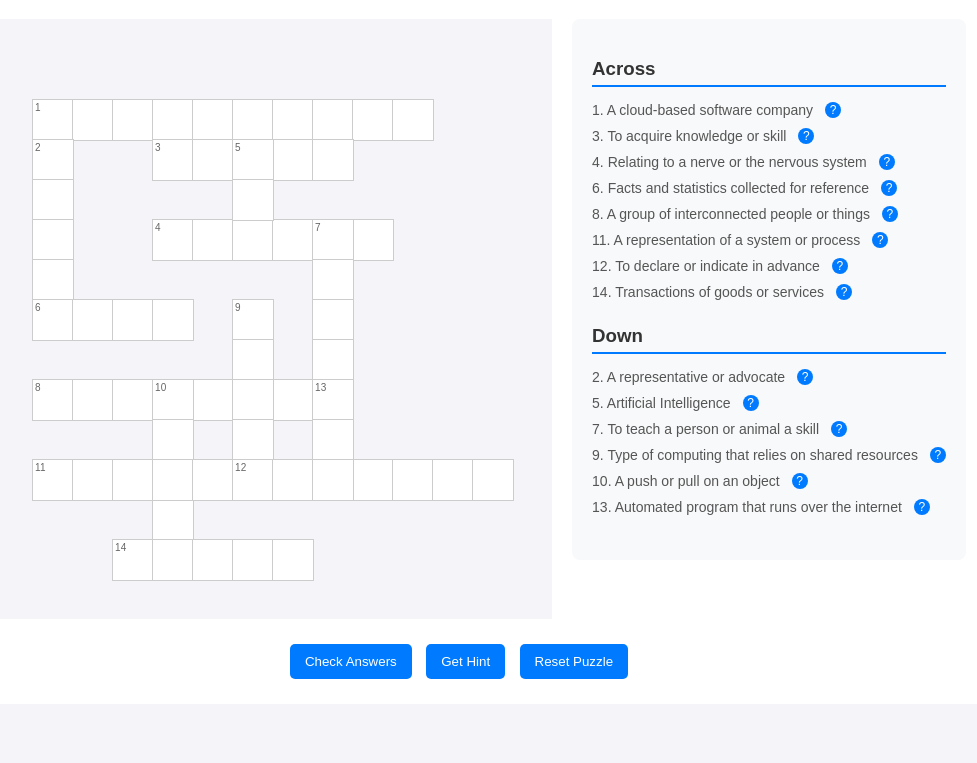
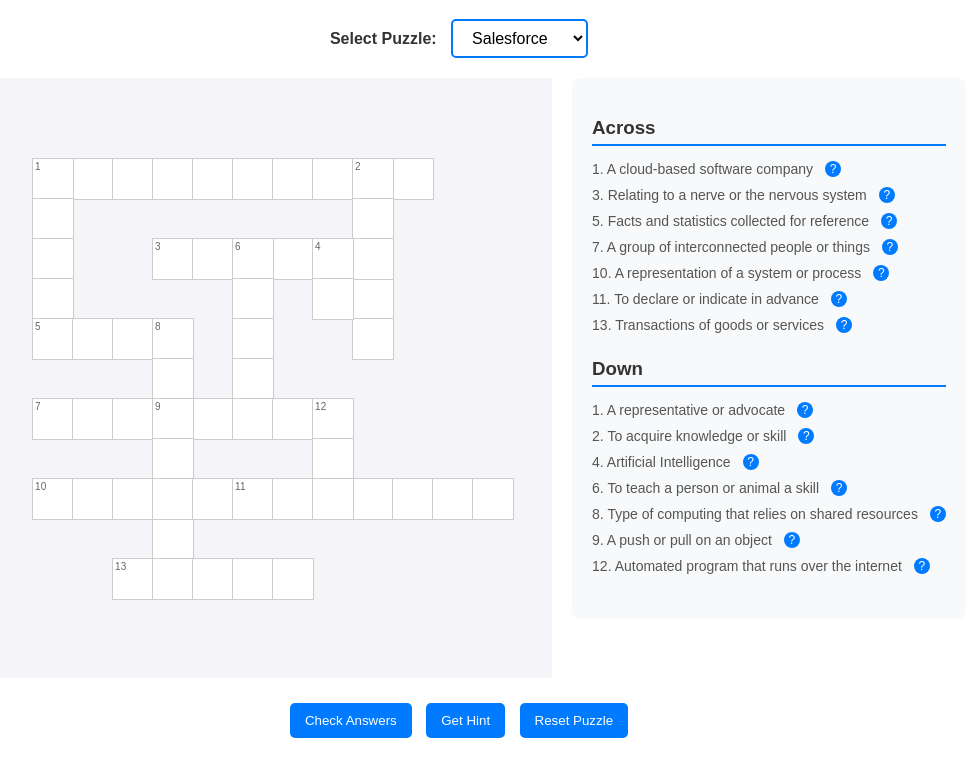
Before and after one commit to joncline/ClineApps, a plain HTML site: page Crossword Game/index.html in a window 1280 px wide. Shown: the part 101-864 px from the top of the page, without its empty margins (181-1158 px from the left). Before the commit the page ends 805 px from the top, so only its background shows below. Drawn offline with Linux system fonts and the light colour scheme.

Commit message:
Updates to crossword puzzle for unique library of words.

```diff
--- a/Crossword Game/index.html
+++ b/Crossword Game/index.html
@@ -9,6 +9,14 @@
 <body>
     <div id="game-container">
         <h1>Crossword Puzzle Game</h1>
+        <div id="puzzle-selector">
+            <label for="puzzle-select">Select Puzzle:</label>
+            <select id="puzzle-select">
+                <option value="salesforce">Salesforce</option>
+                <option value="agentforce">AgentForce</option>
+                <option value="softskills">Soft Skills</option>
+            </select>
+        </div>
         <div class="game-layout">
             <div id="crossword-board"></div>
             <div id="clues">
@@ -28,6 +36,6 @@
             <button id="reset-puzzle">Reset Puzzle</button>
         </div>
     </div>
-    <script src="scripts/app.js"></script>
+    <script type="module" src="scripts/app.js"></script>
 </body>
 </html>
--- a/Crossword Game/scripts/app.js
+++ b/Crossword Game/scripts/app.js
@@ -1,3 +1,5 @@
+import { crosswordSets } from './crossword-data.js';
+
 // Wait for the DOM to fully load before running the script
 document.addEventListener('DOMContentLoaded', () => {
     // Get references to the crossword board and control buttons
@@ -5,25 +7,14 @@ document.addEventListener('DOMContentLoaded', () => {
     const checkAnswersButton = document.getElementById('check-answers');
     const getHintButton = document.getElementById('get-hint');
     const resetPuzzleButton = document.getElementById('reset-puzzle');
+    const puzzleSelect = document.getElementById('puzzle-select');
 
-    // Crossword data with words related to Salesforce AgentForce and AI
-    const clueList = document.getElementById('clue-list'); // Reference to the clue list in HTML
-    const crosswordData = [
-        { word: 'salesforce', row: 0, col: 0, direction: 'across', clue: 'A cloud-based software company', hint: 'Think CRM giant founded by Marc Benioff' },
-        { word: 'agent', row: 1, col: 0, direction: 'down', clue: 'A representative or advocate', hint: 'Someone who acts on behalf of another' },
-        { word: 'learn', row: 1, col: 3, direction: 'across', clue: 'To acquire knowledge or skill', hint: 'What AI models do with training data' },
-        { word: 'neural', row: 3, col: 3, direction: 'across', clue: 'Relating to a nerve or the nervous system', hint: 'Type of network inspired by brain structure' },
-        { word: 'ai', row: 1, col: 5, direction: 'down', clue: 'Artificial Intelligence', hint: 'Machine learning and cognitive computing' },
-        { word: 'data', row: 5, col: 0, direction: 'across', clue: 'Facts and statistics collected for reference', hint: 'Information in digital form' },
-        { word: 'train', row: 3, col: 7, direction: 'down', clue: 'To teach a person or animal a skill', hint: 'Process of teaching an AI model' },
-        { word: 'network', row: 7, col: 0, direction: 'across', clue: 'A group of interconnected people or things', hint: 'Connected systems working together' },
-        { word: 'cloud', row: 5, col: 5, direction: 'down', clue: 'Type of computing that relies on shared resources', hint: 'Remote servers and storage' },
-        { word: 'force', row: 7, col: 3, direction: 'down', clue: 'A push or pull on an object', hint: 'Power or influence over something' },
-        { word: 'model', row: 9, col: 0, direction: 'across', clue: 'A representation of a system or process', hint: 'Framework that makes predictions' },
-        { word: 'predict', row: 9, col: 5, direction: 'across', clue: 'To declare or indicate in advance', hint: 'Forecast future outcomes' },
-        { word: 'bot', row: 7, col: 7, direction: 'down', clue: 'Automated program that runs over the internet', hint: 'Software robot that performs tasks' },
-        { word: 'sales', row: 11, col: 2, direction: 'across', clue: 'Transactions of goods or services', hint: 'Revenue-generating activities' }
-    ];
+    // Calculate starting position to align with the board
+    const centerX = 2;
+    const centerY = 2;
+
+    // Track current puzzle data
+    let currentPuzzleData;
 
     // Function to create a cell
     function createCell(x, y, number = null) {
@@ -95,13 +86,12 @@ document.addEventListener('DOMContentLoaded', () => {
     }
 
     // Function to initialize the crossword board
-    function initializeBoard() {
+    function initializeBoard(puzzleKey = 'salesforce') {
+        // Get the puzzle data
+        currentPuzzleData = crosswordSets[puzzleKey].data;
+
         // Clear the board
         crosswordBoard.innerHTML = '';
-
-        // Calculate starting position to align with the board
-        const centerX = 2;
-        const centerY = 2;
 
         // Get references to clue lists
         const acrossClues = document.getElementById('across-clues');
@@ -111,10 +101,23 @@ document.addEventListener('DOMContentLoaded', () => {
         acrossClues.innerHTML = '';
         downClues.innerHTML = '';
 
+        // First pass: assign numbers to cells that start words
+        let cellNumbers = new Map();
+        let nextNumber = 1;
+
+        currentPuzzleData.forEach(entry => {
+            const key = `${centerY + entry.row},${centerX + entry.col}`;
+            if (!cellNumbers.has(key)) {
+                cellNumbers.set(key, nextNumber++);
+            }
+        });
+
         // Populate the clues sections
-        crosswordData.forEach((entry, index) => {
+        currentPuzzleData.forEach(entry => {
             const clueItem = document.createElement('li');
-            const clueText = document.createTextNode(`${index + 1}. ${entry.clue}`);
+            const cellKey = `${centerY + entry.row},${centerX + entry.col}`;
+            const number = cellNumbers.get(cellKey);
+            const clueText = document.createTextNode(`${number}. ${entry.clue}`);
             clueItem.appendChild(clueText);
 
             // Create help bubble
@@ -143,7 +146,8 @@ document.addEventListener('DOMContentLoaded', () => {
                 const y = startY + (entry.direction === 'down' ? i : 0);
 
                 // Only add cell number to first letter of the word
-                const number = i === 0 ? (index + 1) : null;
+                const cellKey = `${y},${x}`;
+                const number = i === 0 ? cellNumbers.get(cellKey) : null;
                 const cell = createCell(x, y, number);
                 cell.dataset.row = y;
                 cell.dataset.col = x;
@@ -154,27 +158,80 @@ document.addEventListener('DOMContentLoaded', () => {
 
     // Function to check user answers
     function checkAnswers() {
-        // Logic to check user input against correct answers
-        alert('Checking answers...');
+        let allCorrect = true;
+        currentPuzzleData.forEach(entry => {
+            const word = entry.word.toUpperCase();
+            for (let i = 0; i < word.length; i++) {
+                const x = centerX + entry.col + (entry.direction === 'across' ? i : 0);
+                const y = centerY + entry.row + (entry.direction === 'down' ? i : 0);
+                const cell = document.querySelector(`[data-row="${y}"][data-col="${x}"]`);
+                if (cell) {
+                    const userInput = cell.textContent.toUpperCase();
+                    if (userInput !== word[i]) {
+                        allCorrect = false;
+                        cell.style.color = 'red';
+                    } else {
+                        cell.style.color = 'green';
+                    }
+                }
+            }
+        });
+
+        if (allCorrect) {
+            alert('Congratulations! All answers are correct!');
+        }
     }
 
     // Function to provide a hint
     function getHint() {
-        // Logic to provide a hint
-        alert('Getting a hint...');
+        // Get all empty or incorrect cells
+        const emptyCells = [];
+        currentPuzzleData.forEach(entry => {
+            const word = entry.word.toUpperCase();
+            for (let i = 0; i < word.length; i++) {
+                const x = centerX + entry.col + (entry.direction === 'across' ? i : 0);
+                const y = centerY + entry.row + (entry.direction === 'down' ? i : 0);
+                const cell = document.querySelector(`[data-row="${y}"][data-col="${x}"]`);
+                if (cell && (!cell.textContent || cell.style.color === 'red')) {
+                    emptyCells.push({ cell, correctLetter: word[i] });
+                }
+            }
+        });
+
+        if (emptyCells.length > 0) {
+            // Randomly select one empty cell and fill it
+            const randomCell = emptyCells[Math.floor(Math.random() * emptyCells.length)];
+            randomCell.cell.textContent = randomCell.correctLetter;
+            randomCell.cell.style.color = 'blue';
+        } else {
+            alert('No empty cells left! Try checking your answers.');
+        }
     }
 
     // Function to reset the puzzle
     function resetPuzzle() {
-        // Logic to reset the puzzle
-        alert('Resetting puzzle...');
+        const cells = document.querySelectorAll('.cell');
+        cells.forEach(cell => {
+            cell.textContent = '';
+            cell.style.color = 'black';
+        });
     }
 
     // Add event listeners to the control buttons
     checkAnswersButton.addEventListener('click', checkAnswers);
     getHintButton.addEventListener('click', getHint);
     resetPuzzleButton.addEventListener('click', resetPuzzle);
+    // Function to switch puzzles
+    function switchPuzzle(puzzleKey) {
+        puzzleSelect.value = puzzleKey;
+        initializeBoard(puzzleKey);
+    }
 
-    // Initialize the game by setting up the board
-    initializeBoard();
+    // Add event listener for puzzle selection
+    puzzleSelect.addEventListener('change', (e) => {
+        switchPuzzle(e.target.value);
+    });
+
+    // Initialize the game by setting up the board with the default puzzle
+    switchPuzzle('salesforce');
 });
--- /dev/null
+++ b/Crossword Game/scripts/crossword-data.js
@@ -0,0 +1,52 @@
+export const crosswordSets = {
+    salesforce: {
+        name: "Salesforce",
+        data: [
+            { word: 'salesforce', row: 0, col: 0, direction: 'across', clue: 'A cloud-based software company', hint: 'Think CRM giant founded by Marc Benioff' },
+            { word: 'agent', row: 0, col: 0, direction: 'down', clue: 'A representative or advocate', hint: 'Someone who acts on behalf of another' },
+            { word: 'learn', row: 0, col: 8, direction: 'down', clue: 'To acquire knowledge or skill', hint: 'What AI models do with training data' },
+            { word: 'neural', row: 2, col: 3, direction: 'across', clue: 'Relating to a nerve or the nervous system', hint: 'Type of network inspired by brain structure' },
+            { word: 'ai', row: 2, col: 7, direction: 'down', clue: 'Artificial Intelligence', hint: 'Machine learning and cognitive computing' },
+            { word: 'data', row: 4, col: 0, direction: 'across', clue: 'Facts and statistics collected for reference', hint: 'Information in digital form' },
+            { word: 'train', row: 2, col: 5, direction: 'down', clue: 'To teach a person or animal a skill', hint: 'Process of teaching an AI model' },
+            { word: 'network', row: 6, col: 0, direction: 'across', clue: 'A group of interconnected people or things', hint: 'Connected systems working together' },
+            { word: 'cloud', row: 4, col: 3, direction: 'down', clue: 'Type of computing that relies on shared resources', hint: 'Remote servers and storage' },
+            { word: 'force', row: 6, col: 3, direction: 'down', clue: 'A push or pull on an object', hint: 'Power or influence over something' },
+            { word: 'model', row: 8, col: 0, direction: 'across', clue: 'A representation of a system or process', hint: 'Framework that makes predictions' },
+            { word: 'predict', row: 8, col: 5, direction: 'across', clue: 'To declare or indicate in advance', hint: 'Forecast future outcomes' },
+            { word: 'bot', row: 6, col: 7, direction: 'down', clue: 'Automated program that runs over the internet', hint: 'Software robot that performs tasks' },
+            { word: 'sales', row: 10, col: 2, direction: 'across', clue: 'Transactions of goods or services', hint: 'Revenue-generating activities' }
+        ]
+    },
+    agentforce: {
+        name: "AgentForce",
+        data: [
+            { word: 'agent', row: 0, col: 0, direction: 'across', clue: 'A person who acts on behalf of another', hint: 'Representative in customer service' },
+            { word: 'assist', row: 0, col: 0, direction: 'down', clue: 'To help or support', hint: 'Provide aid to customers' },
+            { word: 'force', row: 0, col: 4, direction: 'down', clue: 'Strength or power', hint: 'Driving energy behind actions' },
+            { word: 'team', row: 2, col: 2, direction: 'across', clue: 'A group working together', hint: 'Collaborative unit' },
+            { word: 'engage', row: 4, col: 0, direction: 'across', clue: 'To interact with', hint: 'Connect with customers' },
+            { word: 'goal', row: 3, col: 4, direction: 'across', clue: 'An aim or objective', hint: 'Target to achieve' },
+            { word: 'lead', row: 2, col: 2, direction: 'down', clue: 'To guide or direct', hint: 'Front position in sales' },
+            { word: 'desk', row: 5, col: 2, direction: 'across', clue: 'Workspace furniture', hint: 'Where work gets done' },
+            { word: 'skill', row: 3, col: 0, direction: 'down', clue: 'Ability to do something well', hint: 'Learned capability' },
+            { word: 'chat', row: 6, col: 4, direction: 'across', clue: 'Online conversation', hint: 'Digital communication' },
+            { word: 'help', row: 4, col: 6, direction: 'down', clue: 'To provide assistance', hint: 'Support others' }
+        ]
+    },
+    softskills: {
+        name: "Soft Skills",
+        data: [
+            { word: 'empathy', row: 0, col: 0, direction: 'across', clue: 'Understanding others feelings', hint: 'Walking in another\'s shoes' },
+            { word: 'ethics', row: 0, col: 0, direction: 'down', clue: 'Moral principles', hint: 'Right vs wrong guidelines' },
+            { word: 'patience', row: 2, col: 0, direction: 'across', clue: 'Ability to stay calm', hint: 'Taking time without frustration' },
+            { word: 'adapt', row: 0, col: 6, direction: 'down', clue: 'To adjust to change', hint: 'Flexible to new situations' },
+            { word: 'team', row: 4, col: 2, direction: 'across', clue: 'Group collaboration', hint: 'Working together' },
+            { word: 'trust', row: 2, col: 4, direction: 'down', clue: 'Belief in reliability', hint: 'Foundation of relationships' },
+            { word: 'listen', row: 6, col: 0, direction: 'across', clue: 'To pay attention to', hint: 'Using your ears actively' },
+            { word: 'social', row: 4, col: 2, direction: 'down', clue: 'Relating to society', hint: 'Interpersonal interactions' },
+            { word: 'lead', row: 5, col: 4, direction: 'across', clue: 'To guide others', hint: 'Taking charge' },
+            { word: 'time', row: 3, col: 6, direction: 'down', clue: 'Resource management', hint: 'Clock-based efficiency' }
+        ]
+    }
+};
--- a/Crossword Game/styles/style.css
+++ b/Crossword Game/styles/style.css
@@ -20,6 +20,38 @@ body {
     box-shadow: 0 0 10px rgba(0, 0, 0, 0.1); /* Adds a subtle shadow */
     max-width: 1200px; /* Maximum width of the game container */
     margin: 0 auto; /* Center the container */
+}
+
+/* Puzzle selector styling */
+#puzzle-selector {
+    margin: 20px 0;
+    text-align: center;
+}
+
+#puzzle-selector label {
+    margin-right: 10px;
+    font-weight: bold;
+    color: #333;
+}
+
+#puzzle-select {
+    padding: 8px 15px;
+    font-size: 16px;
+    border: 2px solid #007bff;
+    border-radius: 5px;
+    background-color: white;
+    cursor: pointer;
+    outline: none;
+    transition: border-color 0.3s;
+}
+
+#puzzle-select:hover {
+    border-color: #0056b3;
+}
+
+#puzzle-select:focus {
+    border-color: #0056b3;
+    box-shadow: 0 0 5px rgba(0, 86, 179, 0.3);
 }
 
 /* Game layout styling */
```
